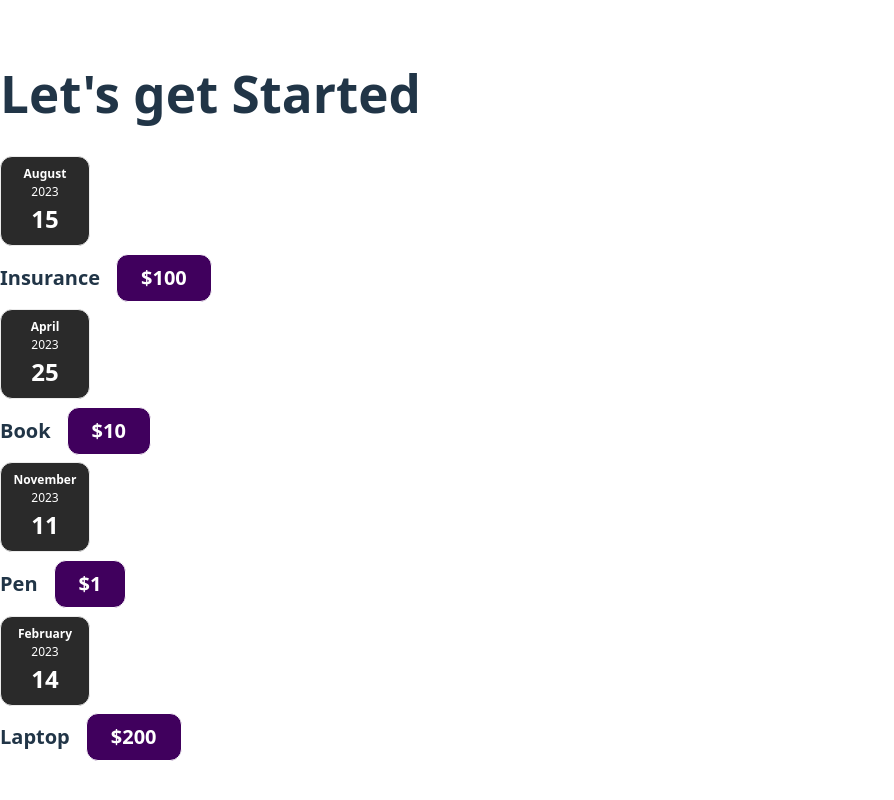
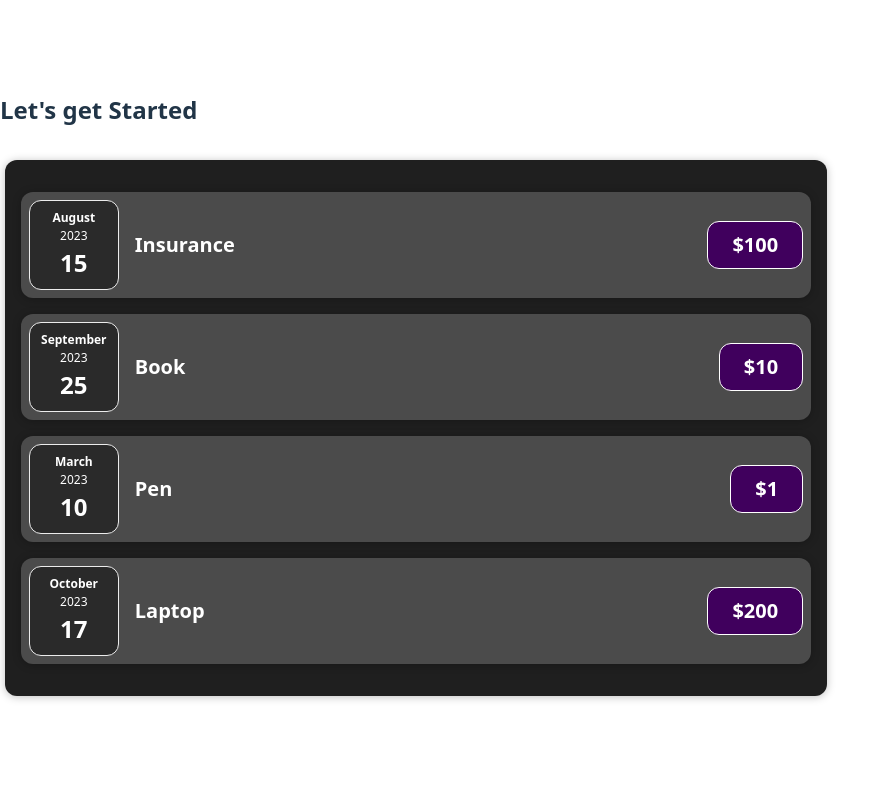
Before and after one commit to p-yamini8/React, a React (Vite) app: page / in a window 1280 px wide. Shown: the whole page, without its empty margins (0-894 px from the left). Built offline with nearby package versions, Linux system fonts and the light colour scheme.

Commit message:
wrapping corrected

```diff
--- a/src/App.jsx
+++ b/src/App.jsx
@@ -1,28 +1,17 @@
-
-import ExpenseItem from "./components/ExpenseItem";
+import Expenses from "./components/Expense"
 
 function App() {
   const expenses = [
-    { id: "1", date: new Date(2023, 7, 15), title: "Insurance", price: 100 ,location:"Bangalore"},
-    { id: "2", date: new Date(2023, 3, 25), title: "Book", price: 10,location:"Delhi" },
-    { id: "3", date: new Date(2023, 10, 11), title: "Pen", price: 1,location:"Hyderabad" },
-    { id: "4", date: new Date(2023, 1, 14), title: "Laptop", price: 200, location:"Mumbai"},
+    { id: 1, title: "Insurance", date: new Date(2023, 7, 15), price: 100 },
+    { id: 2, title: "Book", date: new Date(2023, 8, 25), price: 10 },
+    { id: 3, title: "Pen", date: new Date(2023, 2, 10), price: 1 },
+    { id: 4, title: "Laptop", date: new Date(2023, 9, 17), price: 200 },
   ];
 
   return (
     <div>
-      <h1>Let's get Started</h1>
-      {expenses.map((expense, index) => {
-        return (
-          <ExpenseItem
-            key={expense.id}
-            date={expense.date}
-            title={expense.title}
-            price={expense.price}
-            location={expense.location}
-          ></ExpenseItem>
-        );
-      })}
+      <h2>Let's get Started</h2>
+      <Expenses expenses={expenses} />
     </div>
   );
 }
--- /dev/null
+++ b/src/UI/Card.jsx
@@ -0,0 +1,8 @@
+import "./Card.css";
+
+function Card(props) {
+  const classes = "card " + props.className;
+  return <div className={classes}>{props.children}</div>;
+}
+
+export default Card;
--- a/src/components/Card.jsx
+++ /dev/null
@@ -1,7 +0,0 @@
-import "./Card.css"
-function Card(props)
-{const classes="card" + (props.className||"")
-  return <div className={classes}>
-{props.children}</div>
-}
-export default Card;
--- /dev/null
+++ b/src/components/Expense.jsx
@@ -0,0 +1,22 @@
+import ExpenseItem from "./ExpenseItem";
+import "./Expenses.css";
+import Card from "../UI/Card";
+
+function Expenses(props) {
+  return (
+    <Card className="expenses">
+      {props.expenses.map((expense) => {
+        return (
+          <ExpenseItem
+            key={expense.id}
+            title={expense.title}
+            date={expense.date}
+            price={expense.price}
+          />
+        );
+      })}
+    </Card>
+  );
+}
+
+export default Expenses;
--- /dev/null
+++ b/src/components/Expenses.css
@@ -0,0 +1,7 @@
+.expenses {
+  padding: 1rem;
+  background-color: rgb(31, 31, 31);
+  margin: 2rem auto;
+  width: 50rem;
+  max-width: 95%;
+}
```
Also changed, not shown: src/components/ExpenseItem.jsx (+10 -5 lines), src/UI/Card.css (renamed from src/components/Card.css).
